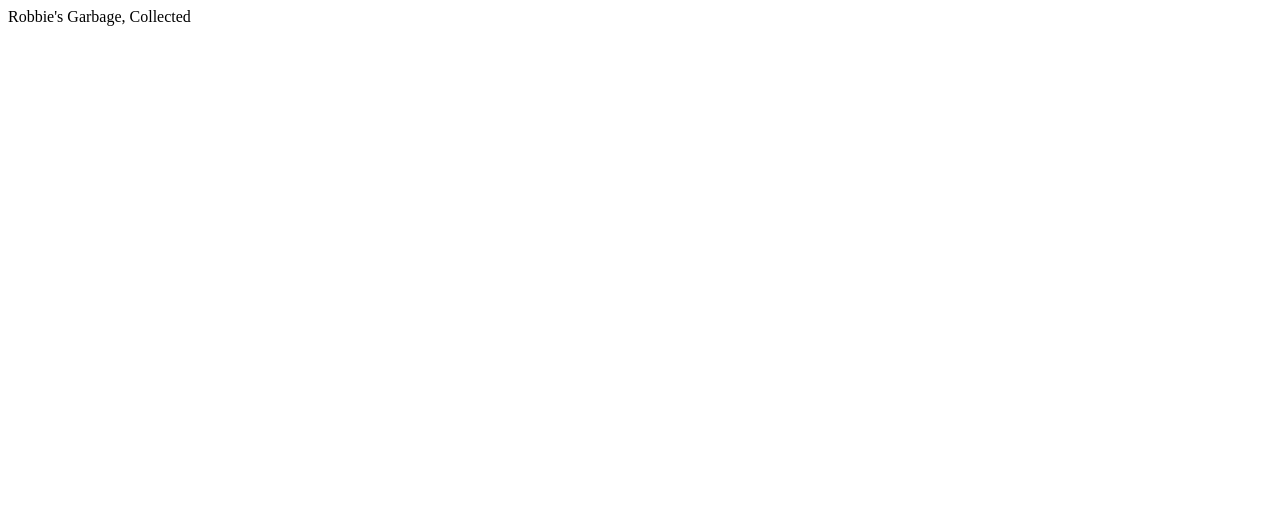
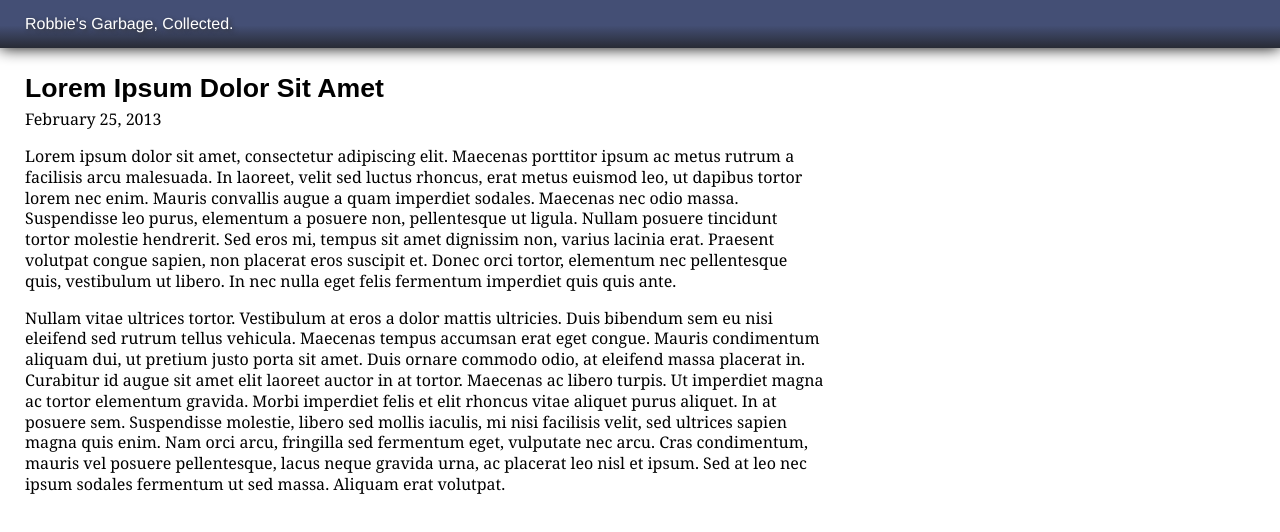
Before and after one commit to robbiev/robbiev.github.com, a plain HTML site: page index.html in a window 1280 px wide. Drawn offline with Linux system fonts and the light colour scheme.

Commit message:
initial blog layout

```diff
--- a/index.html
+++ b/index.html
@@ -1,8 +1,28 @@
+<!DOCTYPE html>
 <html>
   <head>
     <title>Robbie&#39;s Garbage, Collected</title>
+    <link rel="stylesheet" type="text/css" href="style.css">
   </head>
   <body>
-    Robbie&#39;s Garbage, Collected
+    <div class="body">
+      <div class="header">
+        <div class="title">
+          Robbie&#39;s Garbage, Collected.
+        </div>
+      </div>
+      <div class="blog">
+        <h1>Lorem Ipsum Dolor Sit Amet</h1>
+        <div class="date">February 25, 2013</div>
+        <div class="entry">
+          <p>
+          Lorem ipsum dolor sit amet, consectetur adipiscing elit. Maecenas porttitor ipsum ac metus rutrum a facilisis arcu malesuada. In laoreet, velit sed luctus rhoncus, erat metus euismod leo, ut dapibus tortor lorem nec enim. Mauris convallis augue a quam imperdiet sodales. Maecenas nec odio massa. Suspendisse leo purus, elementum a posuere non, pellentesque ut ligula. Nullam posuere tincidunt tortor molestie hendrerit. Sed eros mi, tempus sit amet dignissim non, varius lacinia erat. Praesent volutpat congue sapien, non placerat eros suscipit et. Donec orci tortor, elementum nec pellentesque quis, vestibulum ut libero. In nec nulla eget felis fermentum imperdiet quis quis ante.
+          </p>
+          <p>
+          Nullam vitae ultrices tortor. Vestibulum at eros a dolor mattis ultricies. Duis bibendum sem eu nisi eleifend sed rutrum tellus vehicula. Maecenas tempus accumsan erat eget congue. Mauris condimentum aliquam dui, ut pretium justo porta sit amet. Duis ornare commodo odio, at eleifend massa placerat in. Curabitur id augue sit amet elit laoreet auctor in at tortor. Maecenas ac libero turpis. Ut imperdiet magna ac tortor elementum gravida. Morbi imperdiet felis et elit rhoncus vitae aliquet purus aliquet. In at posuere sem. Suspendisse molestie, libero sed mollis iaculis, mi nisi facilisis velit, sed ultrices sapien magna quis enim. Nam orci arcu, fringilla sed fermentum eget, vulputate nec arcu. Cras condimentum, mauris vel posuere pellentesque, lacus neque gravida urna, ac placerat leo nisl et ipsum. Sed at leo nec ipsum sodales fermentum ut sed massa. Aliquam erat volutpat.
+          </p>
+        </div>
+      </div>
+    </div>
   </body>
 </html>
--- /dev/null
+++ b/style.css
@@ -0,0 +1,58 @@
+body {
+  font-family: Georgia, serif;
+  font-size: 12pt;
+  margin: 0px;
+}
+
+.body {
+}
+
+.header {
+  background-color: #303546;
+  padding-top: 15px;
+  padding-bottom: 15px;
+  box-shadow: 0px 0px 15px;
+  background-image: linear-gradient(bottom, rgb(68,79,117) 47%, rgb(40,43,53) 0%);
+  background-image: -o-linear-gradient(bottom, rgb(68,79,117) 47%, rgb(40,43,53) 0%);
+  background-image: -moz-linear-gradient(bottom, rgb(68,79,117) 47%, rgb(40,43,53) 0%);
+  background-image: -webkit-linear-gradient(bottom, rgb(68,79,117) 47%, rgb(40,43,53) 0%);
+  background-image: -ms-linear-gradient(bottom, rgb(68,79,117) 47%, rgb(40,43,53) 0%);
+
+  background-image: -webkit-gradient(
+  linear,
+  left bottom,
+  left top,
+  color-stop(0.47, rgb(68,79,117)),
+  color-stop(0, rgb(40,43,53))
+  );
+}
+
+.title {
+  margin: 0px 25px 0px 25px;
+  font-family: Helvetica, Arial, sans-serif;
+  font-size: 12pt;
+  text-shadow: #333 2px 2px 4px;
+  color: white;
+}
+
+.blog {
+  margin: 25px 25px 25px 25px;
+  width: 50em;
+}
+
+.blog .date {
+  margin-top: 0.25em;
+}
+
+.blog .entry {
+  margin-left: 0;
+  margin-right: 0;
+  margin-top: 1em;
+  line-height: 1.3em;
+}
+
+h1 {
+  margin: 0px;
+  font-family: Arial, sans-serif;
+  font-size: 20pt;
+}
```
